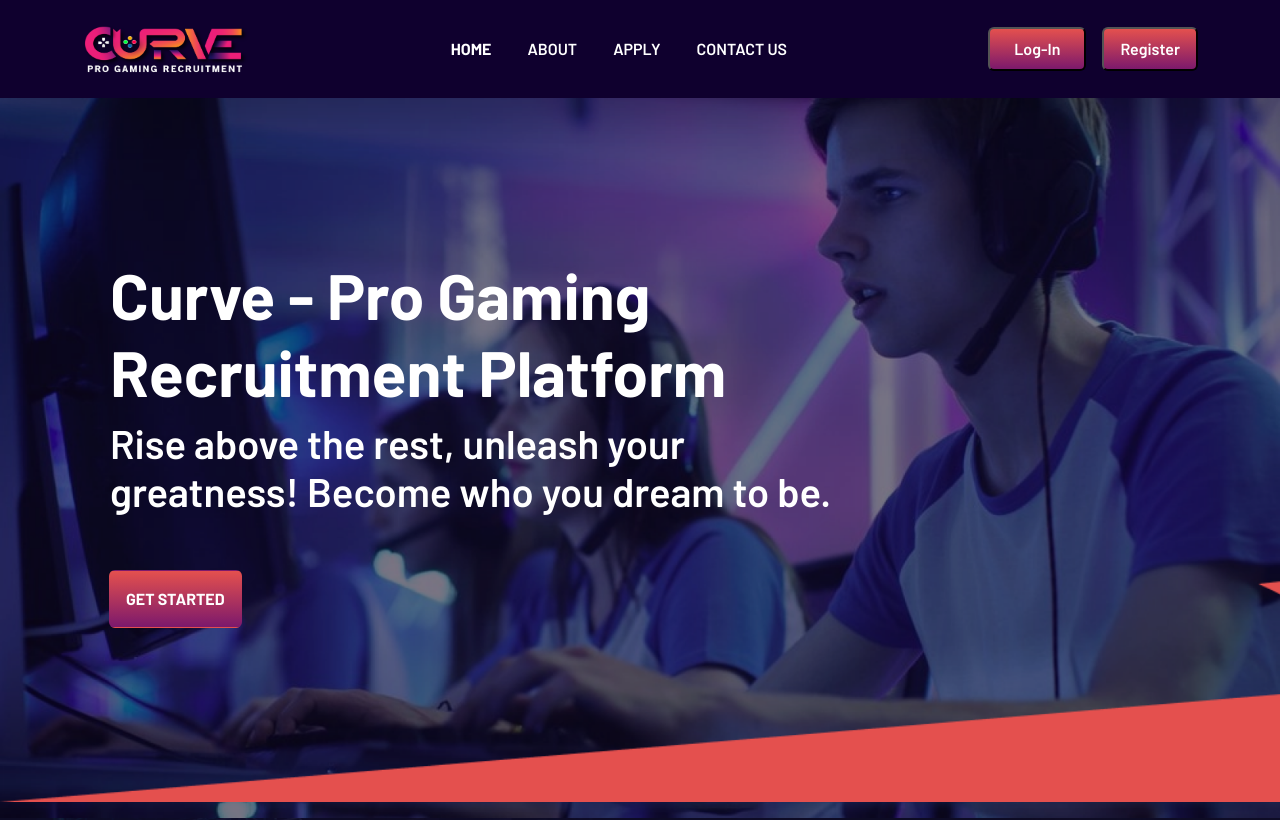
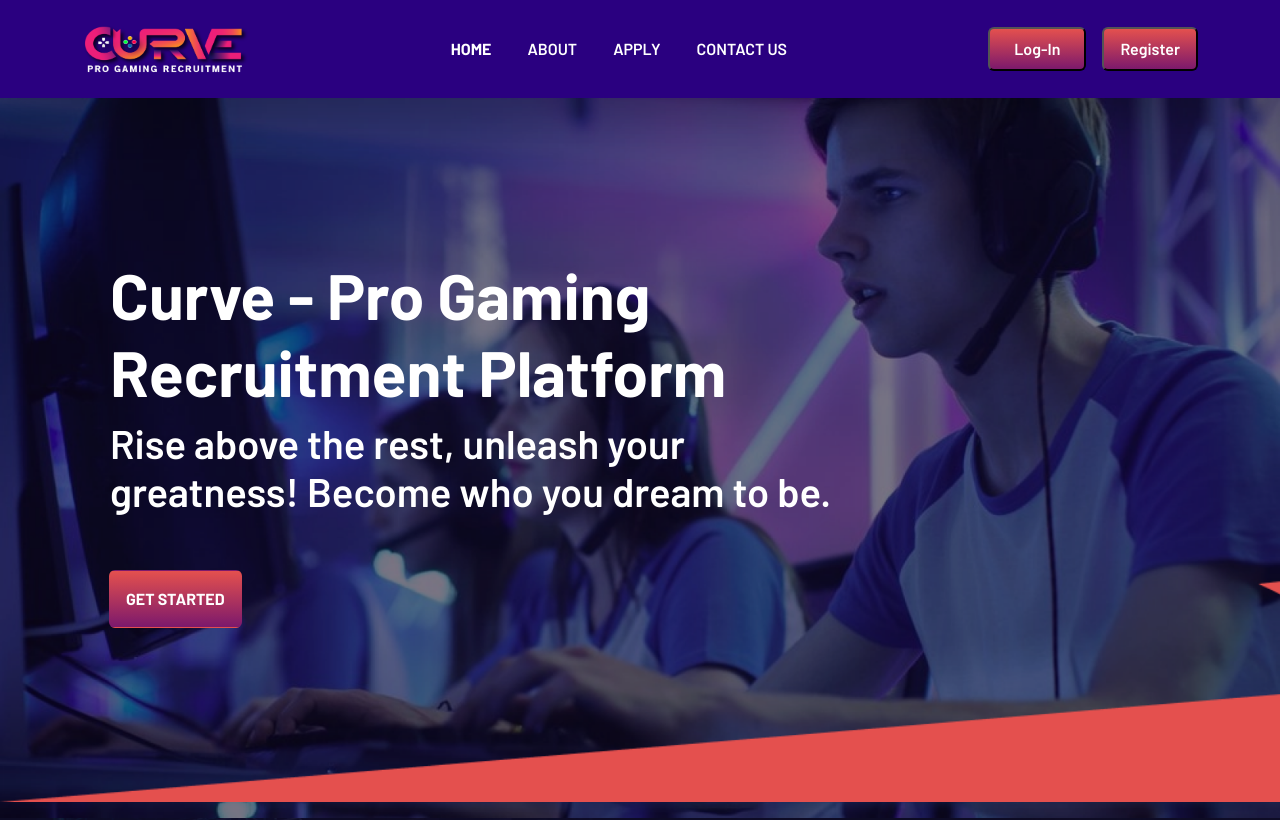
Before and after one commit to bppalomer/Capstone-Project, a React (Vite) app in the folder client/: page / in a window 1280 px wide. Shown: the top 820 px of the page. Built offline with nearby package versions, Linux system fonts and the light colour scheme.

Commit message:
added some img

```diff
--- a/client/src/index.css
+++ b/client/src/index.css
@@ -119,7 +119,7 @@ footer {
 }
 
 .navbar {
-  background-color: #0F002E;
+  background-color: #2a0080;
 }
 
 a,
```
Also changed, not shown: client/public/about-3-1.jpg (added), client/public/breadcumb-bg.jpg (added).
